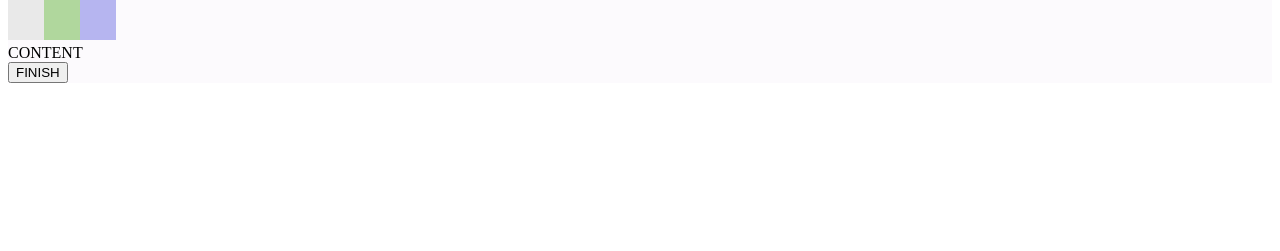
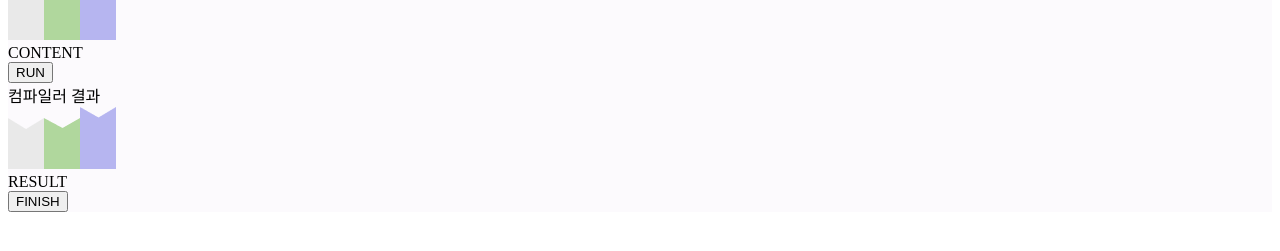
Before and after one commit to tukcom2023CD/RISING, a React (Create React App) app in the folder frontend/: page /mentoringpage in a window 1280 px wide. Shown: the part 471-722 px from the top of the page. Built offline with nearby package versions, Linux system fonts and the light colour scheme; no server answers; a small style sheet from the web is missing.

Commit message:
chore: 컴파일러 결과 보여줄 컴포넌트 구현

```diff
--- a/frontend/src/page/MentoringPage.tsx
+++ b/frontend/src/page/MentoringPage.tsx
@@ -18,6 +18,7 @@ import 'monaco-editor/esm/vs/basic-languages/java/java.contribution';
 import 'monaco-editor/esm/vs/basic-languages/typescript/typescript.contribution';
 import 'monaco-editor/esm/vs/basic-languages/cpp/cpp.contribution';
 import 'monaco-editor/esm/vs/basic-languages/javascript/javascript.contribution';
+import EndIndex from 'components/Index/EndIndex';
 
 function MentoringPage() {
   document.documentElement.setAttribute('data-color-mode', 'light');
@@ -143,7 +144,7 @@ function MentoringPage() {
 
   return (
     <div
-      className="h-screen"
+      className="min-h-screen"
       style={{ backgroundColor: ColorSystem.MainColor.Primary }}
     >
       {/* 상단바 */}
@@ -207,7 +208,25 @@ function MentoringPage() {
           <span className="pl-3 text-text-color text-2xl">CONTENT</span>
         </div>
       </div>
+      {/* 컴파일러 실행 버튼 */}
+      <div className="flex justify-center item-center my-2">
+        {/* FIXME : 컴파일러 api 호출하는 함수 구현 */}
+        <Btn text="RUN" onClick={goToAnsCheckPage} />
+      </div>
+      {/* 컴파일러 결과 */}
       <div className="flex justify-center item-center my-8">
+        <div className="relative flex flex-col-reverse w-3/5">
+          <div className="flex flex-col rounded-xl h-[20rem] w-full mx-1 my-2 bg-white border-4 border-violet-300">
+            {/* 추후 구현 예정 */}
+            <span className="text-text-color text-xl mt-4 mx-4">
+              컴파일러 결과
+            </span>
+          </div>
+          <EndIndex />
+          <span className="pl-3 text-text-color text-2xl">RESULT</span>
+        </div>
+      </div>
+      <div className="flex justify-center item-center my-4">
         <Btn text="FINISH" onClick={goToAnsCheckPage} />
       </div>
     </div>
```
